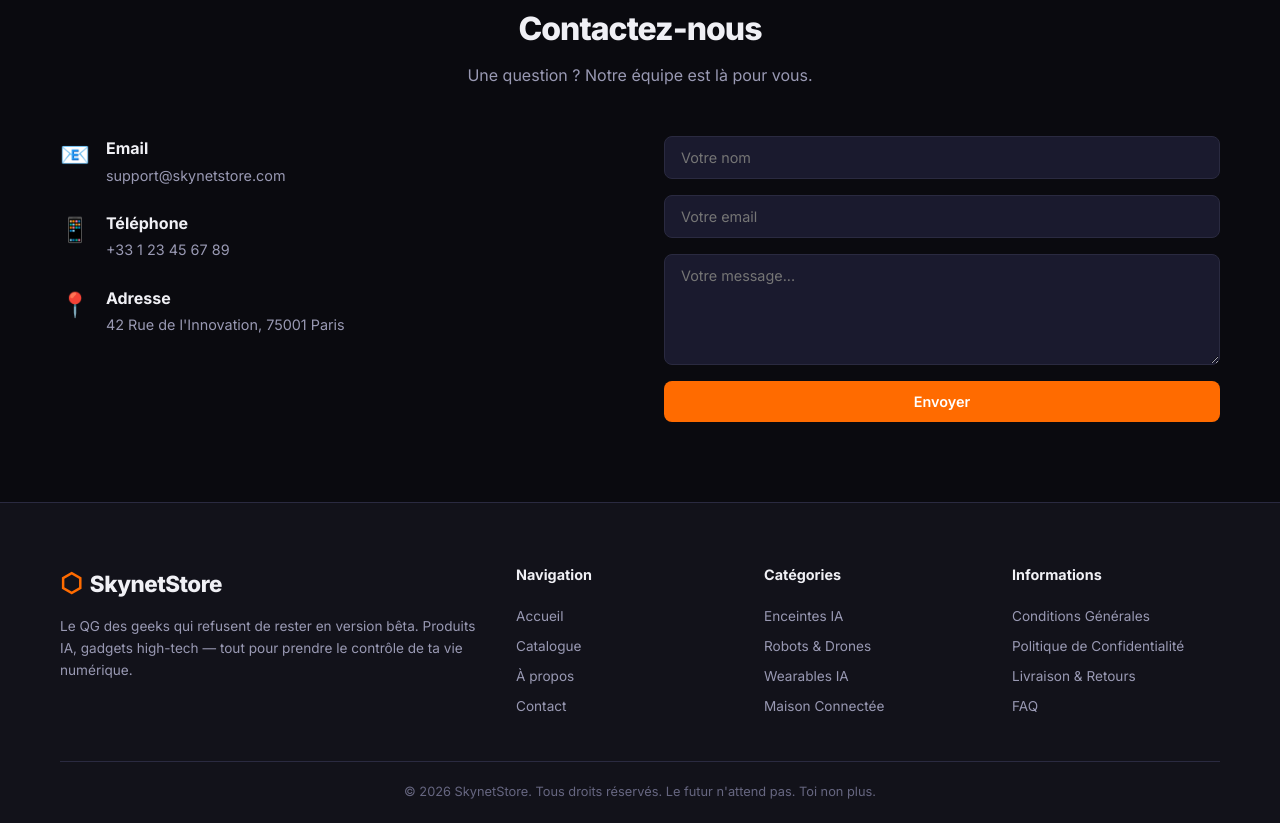
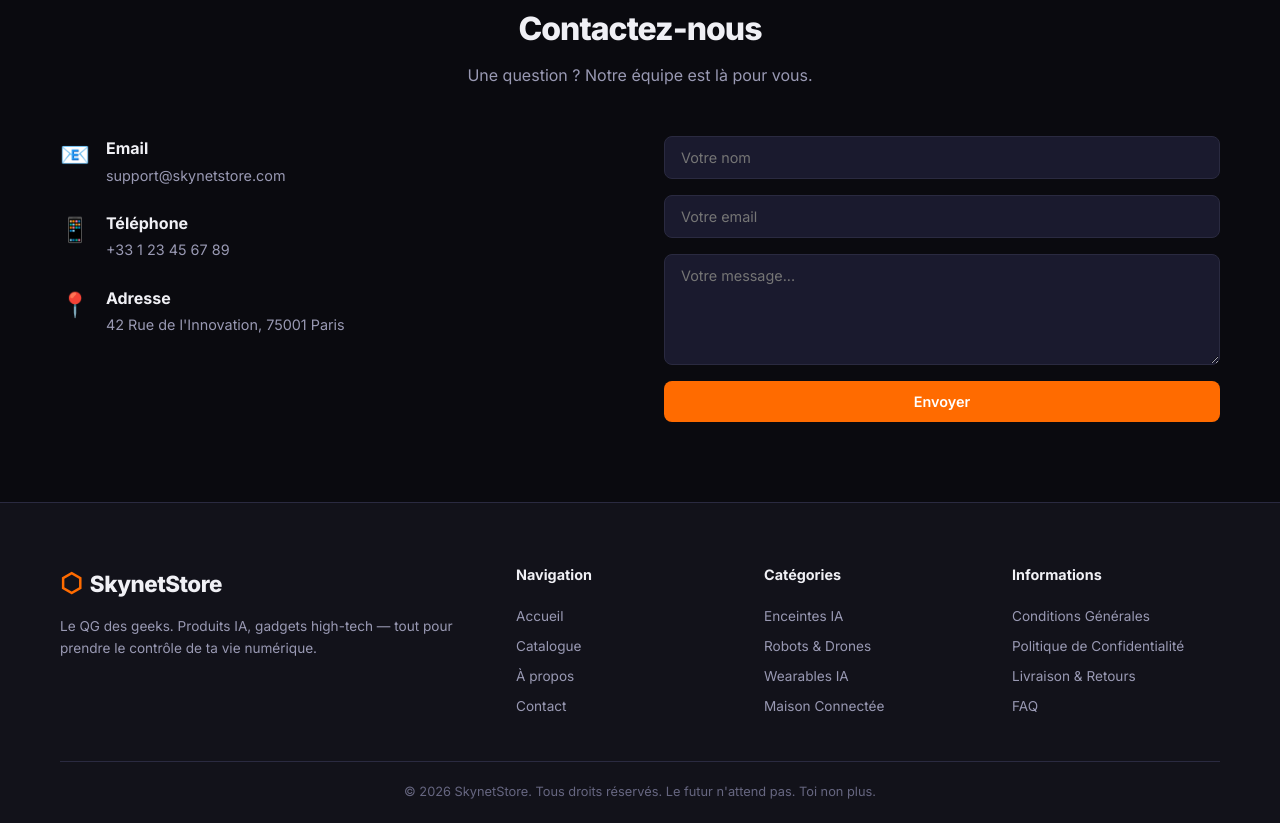
Before and after one commit to tino-le-doc/SkynetStore-, a website: page index.html in a window 1280 px wide. Shown: the part 3869-4692 px from the top of the page. Drawn offline with Linux system fonts and the light colour scheme.

Commit message:
Shorten footer description text

```diff
--- a/index.html
+++ b/index.html
@@ -207,7 +207,7 @@
             <div class="footer-grid">
                 <div class="footer-brand">
                     <a href="index.html" class="logo"><span class="logo-icon">⬡</span> SkynetStore</a>
-                    <p>Le QG des geeks qui refusent de rester en version bêta. Produits IA, gadgets high-tech — tout pour prendre le contrôle de ta vie numérique.</p>
+                    <p>Le QG des geeks. Produits IA, gadgets high-tech — tout pour prendre le contrôle de ta vie numérique.</p>
                 </div>
                 <div class="footer-links">
                     <h4>Navigation</h4>
```
